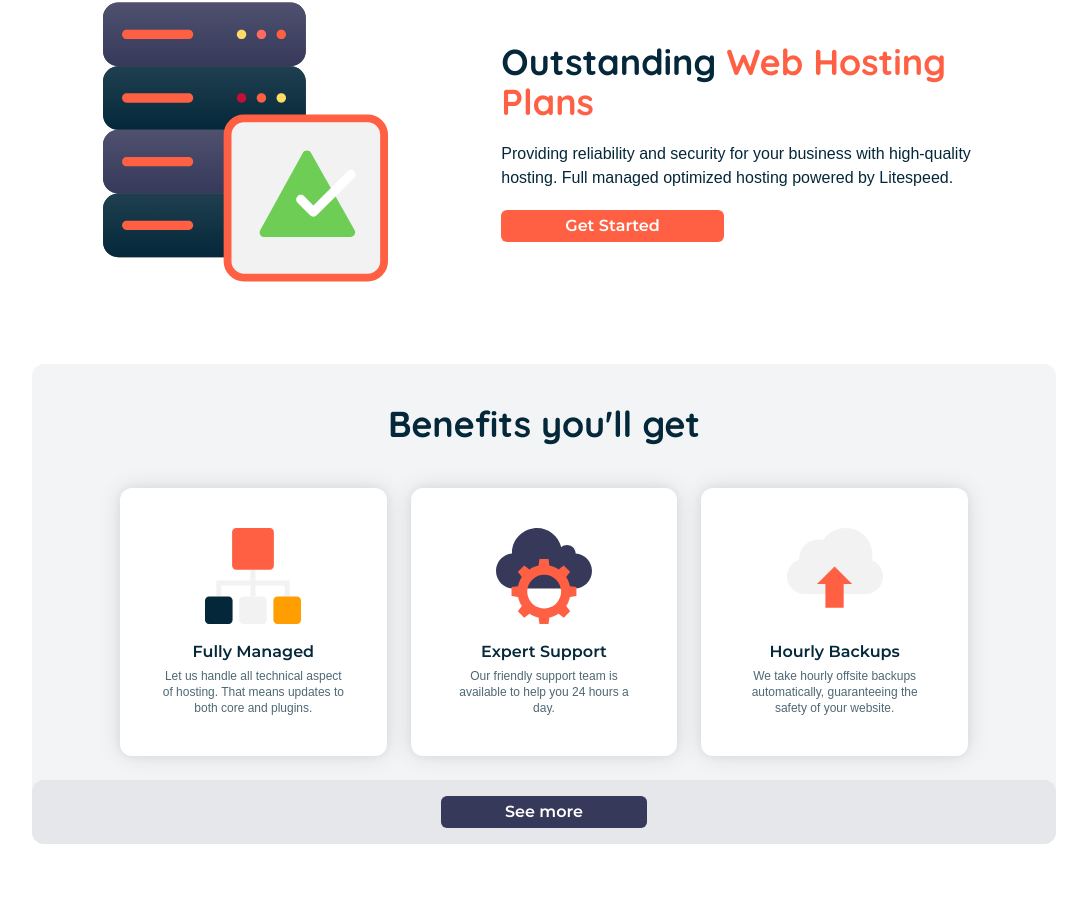
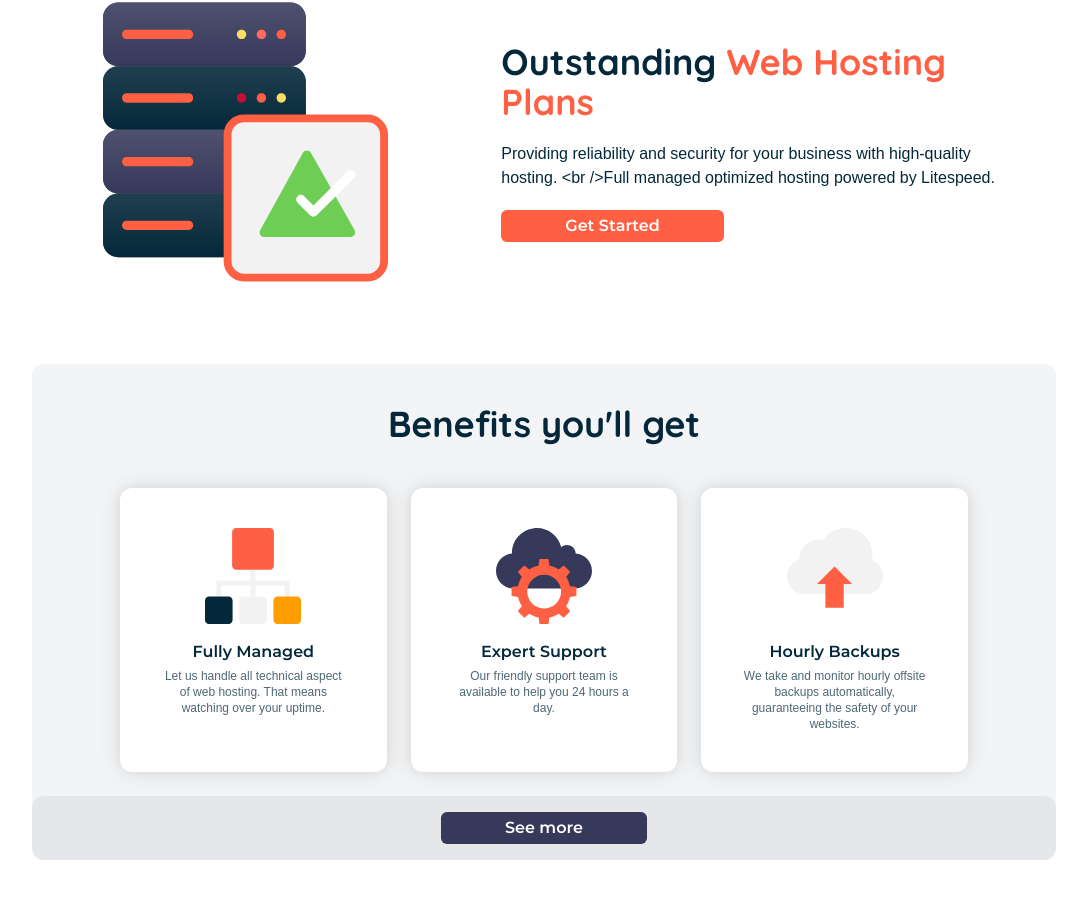
Before and after one commit to ferba24/todo10-web, a Next.js app: page /hosting in a window 1280 px wide. Shown: the part 416-1338 px from the top of the page, without its empty margins (96-1183 px from the left). Built offline with nearby package versions, Linux system fonts and the light colour scheme; a web font is replaced by a local one.

Commit message:
[EDIT] Hosting text

```diff
--- a/data/hosting/benefits.js
+++ b/data/hosting/benefits.js
@@ -9,7 +9,7 @@ const benefits = [
   {
     icon: diagram,
     title: 'Fully Managed',
-    desc: 'Let us handle all technical aspect of hosting. That means updates to both core and plugins.'
+    desc: 'Let us handle all technical aspect of web hosting. That means watching over your uptime.'
   },
   {
     icon: support,
@@ -19,7 +19,7 @@ const benefits = [
   {
     icon: backup,
     title: 'Hourly Backups',
-    desc: 'We take hourly offsite backups automatically, guaranteeing the safety of your website.'
+    desc: 'We take and monitor hourly offsite backups automatically, guaranteeing the safety of your websites.'
   },
   {
     icon: signal,
@@ -29,12 +29,12 @@ const benefits = [
   {
     icon: wordpressOptimized,
     title: 'Wordpress/XenForo Optimized',
-    desc: 'Knowing about your platform is the key and something we have been doing for more than a decade.'
+    desc: 'Knowing about your platform is the key of success and something we have been doing for more than a decade.'
   },
   {
     icon: optimization,
     title: 'Scalable',
-      desc: "Your plan can grow with your website and there won't be any limitations as to the level to which you can scale."
+      desc: "Your plan can grow with your business and there won't be any limitations as to the level to which you can scale your hosting plan."
   },
 ]
 
--- a/pages/hosting.js
+++ b/pages/hosting.js
@@ -14,7 +14,7 @@ export default function Hosting() {
         <FeatureHighlight
           image="/icons/server.svg"
           title={<>Outstanding <span className="text-orange">Web Hosting Plans</span></>}
-          desc="Providing reliability and security for your business with high-quality hosting. Full managed optimized hosting powered by Litespeed."
+          desc="Providing reliability and security for your business with high-quality hosting. <br />Full managed optimized hosting powered by Litespeed."
           link='/'
           linkLabel="Get Started"
         />
```
